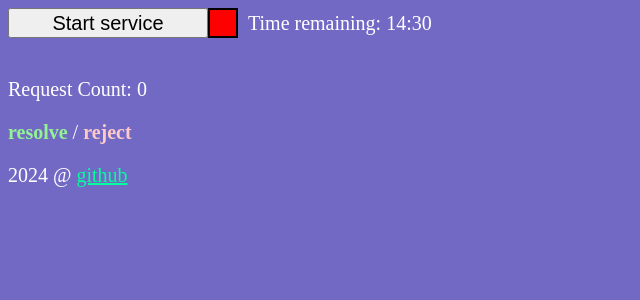
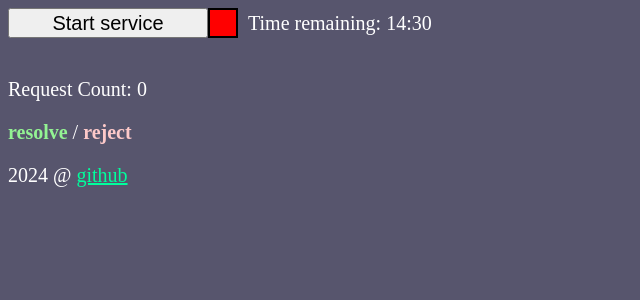
Before and after one commit to Fastor1us/onrender-wakeup, a Vue app: page / in a window 1280 px wide. Shown: the top 300 px of the page, without its empty margins (0-640 px from the left). Built offline with nearby package versions, Linux system fonts and the light colour scheme.

Commit message:
v0.2.2 @change body background-color

```diff
--- a/package.json
+++ b/package.json
@@ -1,6 +1,6 @@
 {
   "name": "onrender-wakeup",
-  "version": "0.2.1",
+  "version": "0.2.2",
   "private": true,
   "scripts": {
     "serve": "vue-cli-service serve",
--- a/src/App.vue
+++ b/src/App.vue
@@ -150,7 +150,7 @@ const timeRamaining = computed(() => {
 
 <style>
 body {
-  background-color: rgb(114, 105, 197);
+  background-color: #57556d;
   color: white;
   font-size: 20px;
 }
```
